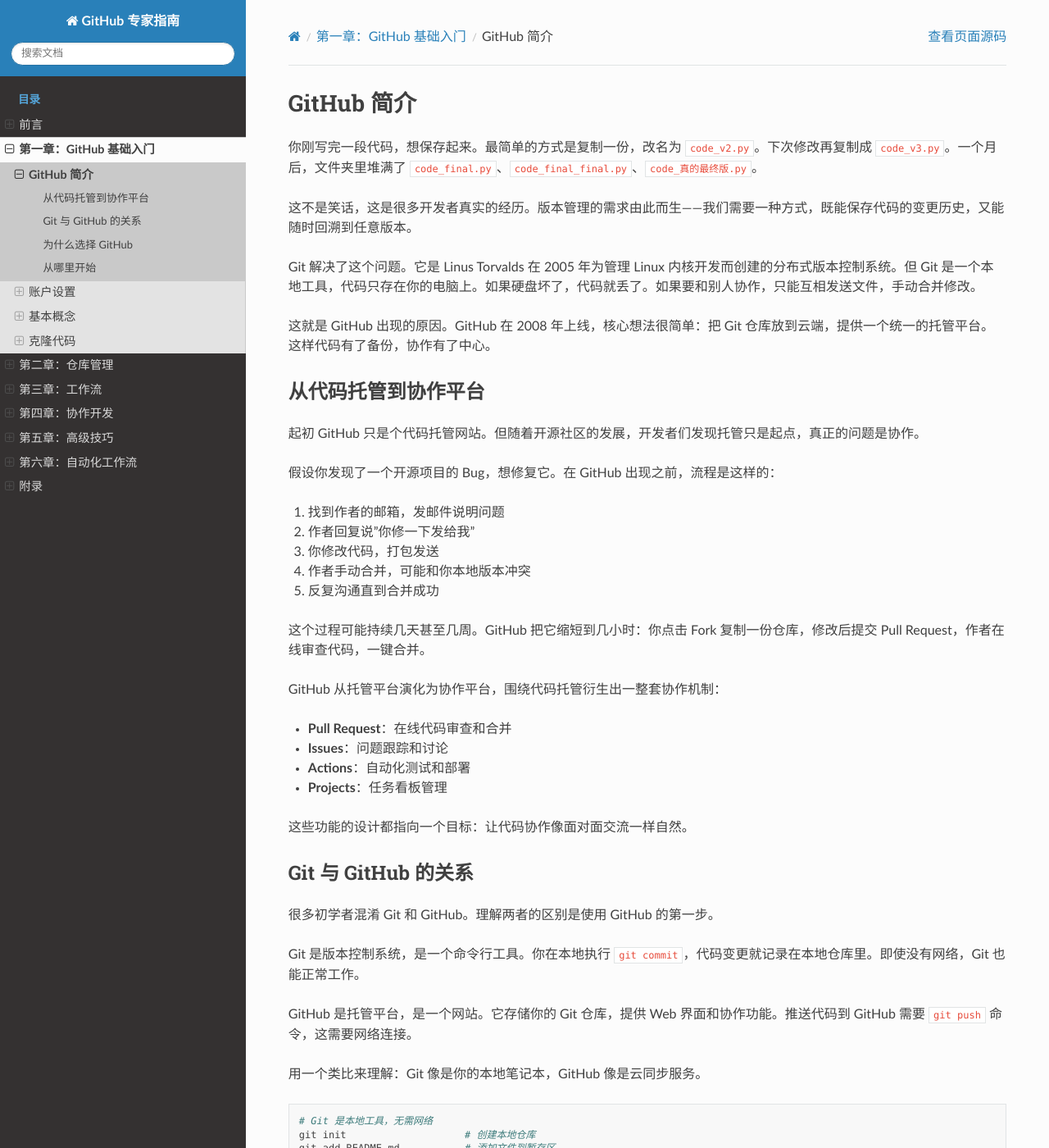
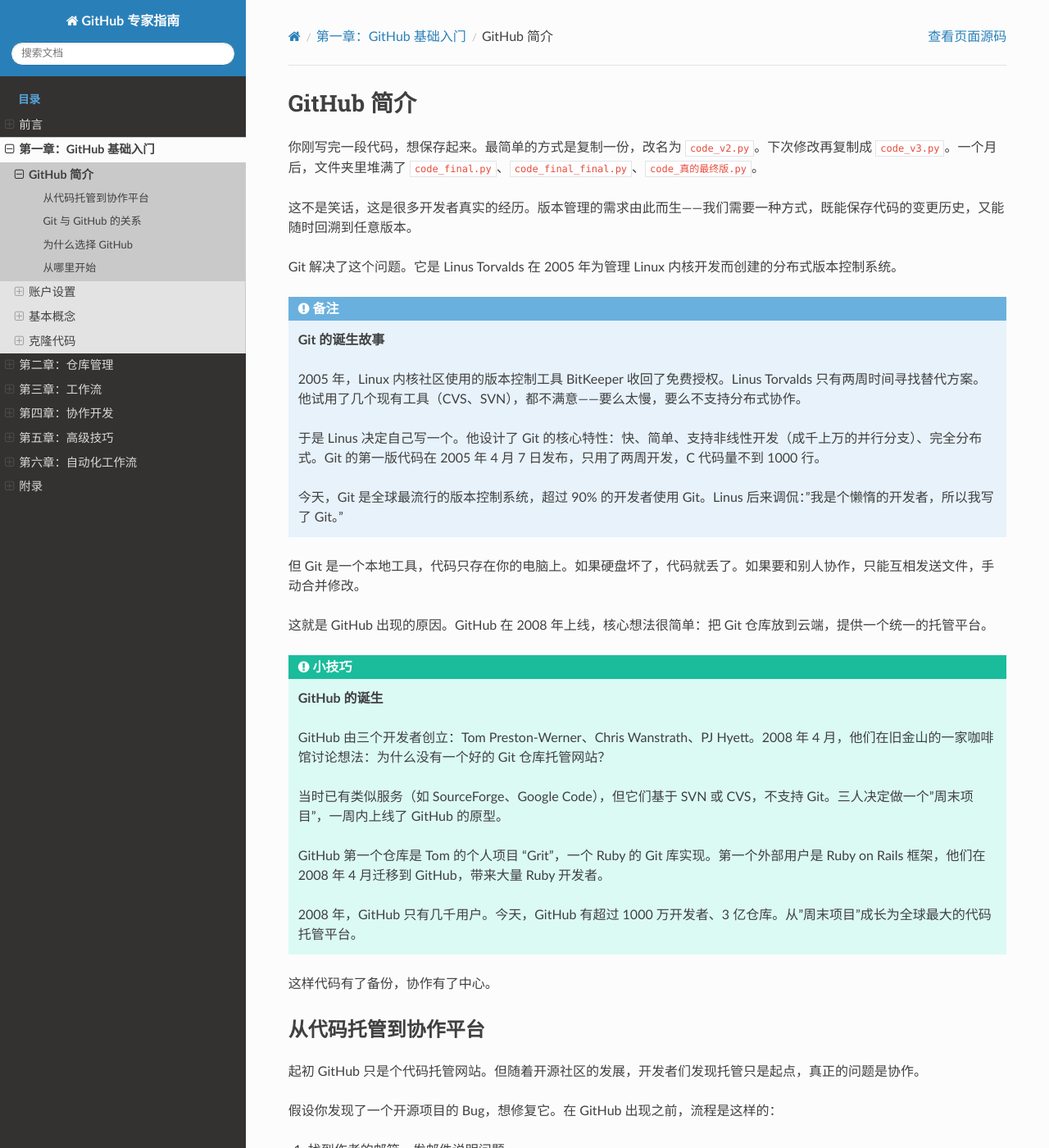
Before and after one commit to noisystreet/github_expert, a Sphinx documentation site: the page built from source/chapter_01_basics/01_github_intro.rst, in a window 1280 px wide and 1400 px high. Shown: the whole window at 82% size. Built offline with Sphinx 7.4.7 and the Read the Docs theme 3.1.0, drawn with Linux system fonts in a browser that asks for light colours.

Commit message:
Add interesting background knowledge and application cases
Enhanced all chapters with Sphinx note/tip/seealso boxes:

- Chapter 1: Git's birth story (Linus created Git in 2 weeks), GitHub's
  founding story (weekend project to global platform)
- Chapter 2: Famous repositories showcase (Linux kernel, VS Code,
  TensorFlow, gitignore templates, Electron)
- Chapter 3: Iconic PR cases (Linux kernel PR #1, longest discussions,
  React's historical PR)
- Chapter 4: Open source success stories (contributors hired by GitHub,
  full-time open source developers, career opportunities)
- Chapter 5: CLI real-world applications (release automation, batch issue
  creation, CI/CD enhancement, personal productivity)
- Chapter 6: Automation success cases (VS Code's 1000+ workflows,
  TensorFlow's multi-platform testing, React Native's auto-publishing,
  documentation projects)

These additions make the tutorial more engaging and inspire readers with
real-world examples of GitHub's impact on software development.

```diff
--- a/source/chapter_01_basics/01_github_intro.rst
+++ b/source/chapter_01_basics/01_github_intro.rst
@@ -5,9 +5,33 @@
 
 这不是笑话，这是很多开发者真实的经历。版本管理的需求由此而生——我们需要一种方式，既能保存代码的变更历史，又能随时回溯到任意版本。
 
-Git 解决了这个问题。它是 Linus Torvalds 在 2005 年为管理 Linux 内核开发而创建的分布式版本控制系统。但 Git 是一个本地工具，代码只存在你的电脑上。如果硬盘坏了，代码就丢了。如果要和别人协作，只能互相发送文件，手动合并修改。
+Git 解决了这个问题。它是 Linus Torvalds 在 2005 年为管理 Linux 内核开发而创建的分布式版本控制系统。
 
-这就是 GitHub 出现的原因。GitHub 在 2008 年上线，核心想法很简单：把 Git 仓库放到云端，提供一个统一的托管平台。这样代码有了备份，协作有了中心。
+.. note::
+   **Git 的诞生故事**
+
+   2005 年，Linux 内核社区使用的版本控制工具 BitKeeper 收回了免费授权。Linus Torvalds 只有两周时间寻找替代方案。他试用了几个现有工具（CVS、SVN），都不满意——要么太慢，要么不支持分布式协作。
+
+   于是 Linus 决定自己写一个。他设计了 Git 的核心特性：快、简单、支持非线性开发（成千上万的并行分支）、完全分布式。Git 的第一版代码在 2005 年 4 月 7 日发布，只用了两周开发，C 代码量不到 1000 行。
+
+   今天，Git 是全球最流行的版本控制系统，超过 90% 的开发者使用 Git。Linus 后来调侃："我是个懒惰的开发者，所以我写了 Git。"
+
+但 Git 是一个本地工具，代码只存在你的电脑上。如果硬盘坏了，代码就丢了。如果要和别人协作，只能互相发送文件，手动合并修改。
+
+这就是 GitHub 出现的原因。GitHub 在 2008 年上线，核心想法很简单：把 Git 仓库放到云端，提供一个统一的托管平台。
+
+.. tip::
+   **GitHub 的诞生**
+
+   GitHub 由三个开发者创立：Tom Preston-Werner、Chris Wanstrath、PJ Hyett。2008 年 4 月，他们在旧金山的一家咖啡馆讨论想法：为什么没有一个好的 Git 仓库托管网站？
+
+   当时已有类似服务（如 SourceForge、Google Code），但它们基于 SVN 或 CVS，不支持 Git。三人决定做一个"周末项目"，一周内上线了 GitHub 的原型。
+
+   GitHub 第一个仓库是 Tom 的个人项目 "Grit"，一个 Ruby 的 Git 库实现。第一个外部用户是 Ruby on Rails 框架，他们在 2008 年 4 月迁移到 GitHub，带来大量 Ruby 开发者。
+
+   2008 年，GitHub 只有几千用户。今天，GitHub 有超过 1000 万开发者、3 亿仓库。从"周末项目"成长为全球最大的代码托管平台。
+
+这样代码有了备份，协作有了中心。
 
 从代码托管到协作平台
 ---------------------
```
Also changed, not shown: source/chapter_02_repo/01_create_repo.rst (+16 -1 lines), source/chapter_03_workflow/01_pull_request.rst (+18 -1 lines), source/chapter_04_collaboration/02_fork_and_contribute.rst (+18 -1 lines), source/chapter_05_advanced/01_github_cli.rst (+17 -0 lines), source/chapter_06_automation/01_actions_advanced.rst (+18 -1 lines).
